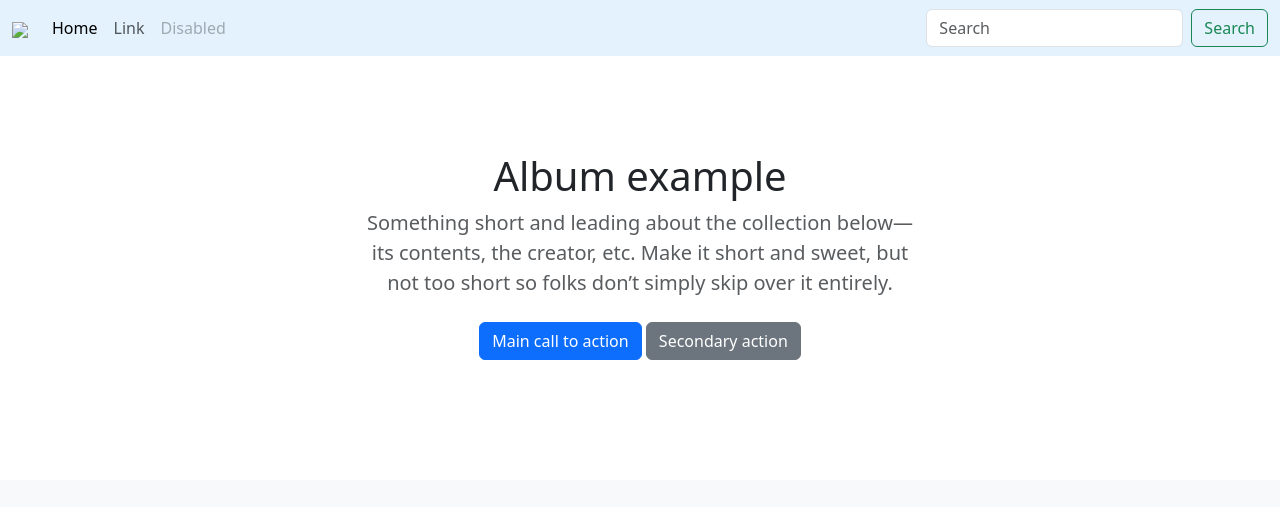
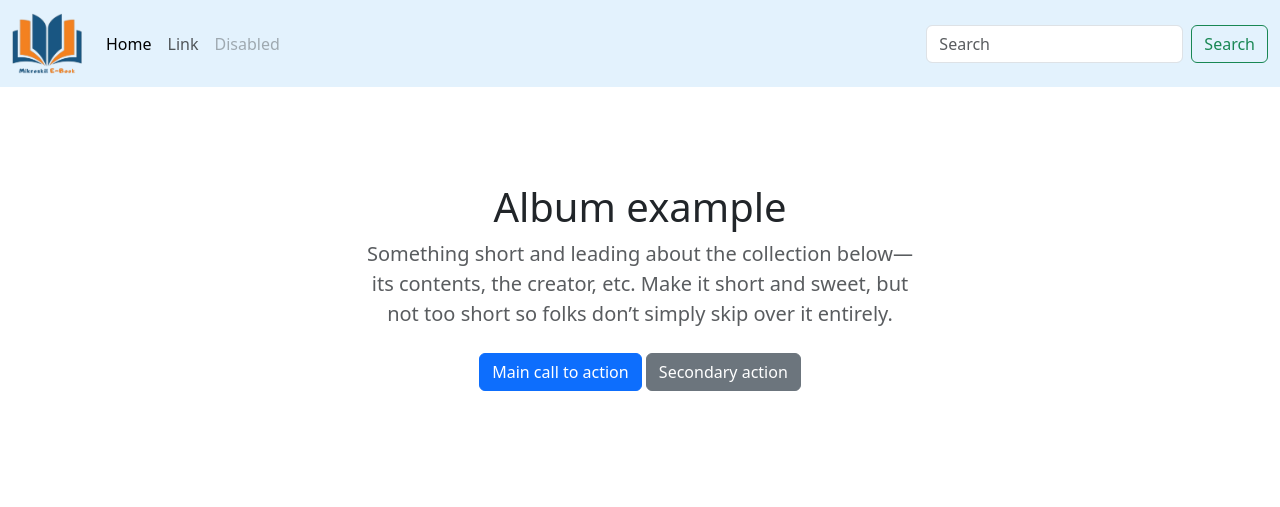
Before and after one commit to H0SEKI/Backend-Website.github.io, a website: page index.html in a window 1280 px wide. Shown: the top 507 px of the page. Drawn offline with nearby package versions, Linux system fonts and the light colour scheme.

Commit message:
dah kuubah yah laekkuh

```diff
--- a/index.html
+++ b/index.html
@@ -11,7 +11,7 @@
 <body>
     <nav class="navbar navbar-expand-lg" style="background-color: #e3f2fd;">
         <div class="container-fluid">
-            <a class="navbar-brand" href="#"><img style="width: 70px;" src="/Mikroskil_E-Book logo.png"></a>
+            <a class="navbar-brand" href="#"><img style="width: 70px;" src="/img/Mikroskil_E-Book logo.png"></a>
             <button class="navbar-toggler" type="button" data-bs-toggle="collapse" data-bs-target="#navbarTogglerDemo02" aria-controls="navbarTogglerDemo02" aria-expanded="false" aria-label="Toggle navigation">
               <span class="navbar-toggler-icon"></span>
             </button>
```
